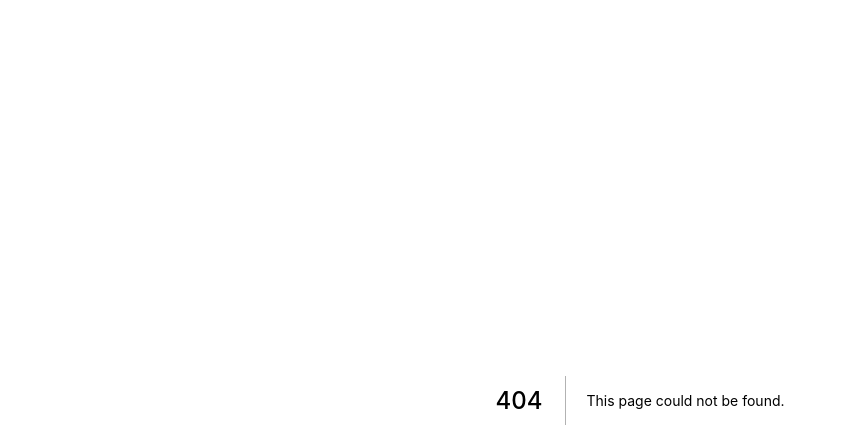
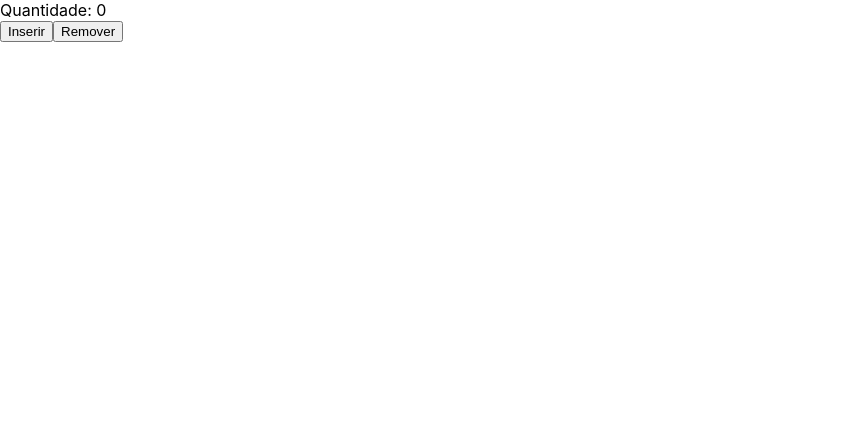
Before and after one commit to brn-borges/web-20221-n, a Next.js app in the folder proj_aulas/projeto001/: page /basicos/exercicio1 in a window 1280 px wide. Before the commit this address had no page. Shown: the top 448 px of the page, without its empty margins (0-847 px from the left). Built offline with nearby package versions, Linux system fonts and the light colour scheme.

Commit message:
Atividade 2

```diff
--- /dev/null
+++ b/proj_aulas/projeto001/pages/basicos/exercicio1.jsx
@@ -0,0 +1,34 @@
+import {useState} from 'react';
+export default function inicio(){
+    const [quantidade, setQuantidade] = useState(0)
+
+    const inserir = () => {
+        setQuantidade(anterior => anterior + 1)
+    }
+
+    const remover = () => {
+        if (quantidade> 0){
+            setQuantidade(anterior => anterior - 1)
+        }
+    }
+
+    const criarSpan = (quantidade) => {
+        const ar = []
+        for(let i = 1; i <= quantidade; i++){
+            ar.push(<br />)
+            ar.push(<span key={i}>{i}</span>)
+        }
+        return ar;
+    }
+    const complemento = (
+        <div id="container">
+            <label htmlFor="qtdSpan">Quantidade: {quantidade}</label>
+            <br />
+            <input type="button" id="btnAdd" value="Inserir" onClick={inserir} />
+            <input type="button" id="btnRem" value="Remover" onClick={remover} />
+            <br />
+                {criarSpan(quantidade)}
+            </div>
+    )
+    return complemento
+}
```
